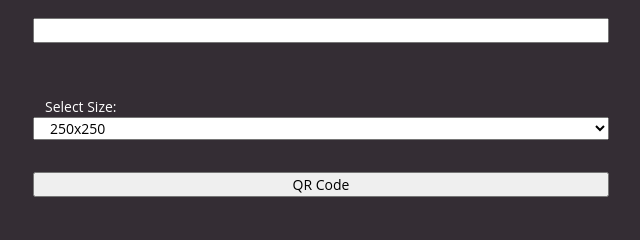
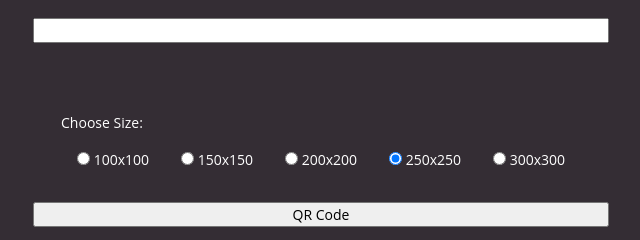
Before and after one commit to meriam-hamdaoui/QRCode, a plain HTML site: page index.html in a window 1280 px wide. Shown: the part 128-368 px from the top of the page, without its empty margins (319-959 px from the left). Drawn offline with nearby package versions, Linux system fonts and the light colour scheme.

Commit message:
from select to radio box

```diff
--- a/index.html
+++ b/index.html
@@ -24,6 +24,63 @@
       </div>
 
       <div class="row p-3 text-left flex-column">
+        <label class="m-3">Choose Size:</label>
+        <div class="d-flex flex-row justify-content-evenly">
+          <div>
+            <input
+              type="radio"
+              class="size"
+              id="size100"
+              name="size"
+              value="100"
+            />
+            <label for="size100">100x100</label>
+          </div>
+          <div>
+            <input
+              type="radio"
+              class="size"
+              id="size150"
+              name="size"
+              value="150"
+            />
+            <label for="size150">150x150</label>
+          </div>
+          <div>
+            <input
+              type="radio"
+              class="size"
+              id="size200"
+              name="size"
+              value="200"
+            />
+            <label for="size200">200x200</label>
+          </div>
+          <div>
+            <input
+              type="radio"
+              class="size"
+              id="size250"
+              name="size"
+              value="250"
+              checked
+            />
+            <label for="size250">250x250</label>
+          </div>
+          <div>
+            <input
+              type="radio"
+              class="size"
+              id="size300"
+              name="size"
+              value="300"
+            />
+            <label for="size300">300x300</label>
+          </div>
+        </div>
+      </div>
+
+      <!-- <div class="row p-3 text-left flex-column">
         <label for="size">Select Size:</label>
         <select id="size" name="size">
           <option value="100">100x100</option>
@@ -32,7 +89,7 @@
           <option value="250" selected>250x250</option>
           <option value="300">300x300</option>
         </select>
-      </div>
+      </div> -->
 
       <div class="row p-3 text-left flex-column">
         <input type="submit" value="QR Code" onclick="generateQRCode()" />
--- a/js/script.js
+++ b/js/script.js
@@ -9,8 +9,11 @@ function generateQRCode() {
     alert("Please enter a message to generate a QR code.");
     return;
   }
+  // code for select tag
+  // var qrSize = document.getElementById("size").value;
 
-  var qrSize = document.getElementById("size").value;
+  // code for radio button
+  var qrSize = document.querySelector('input[name="size"]:checked').value;
 
   var qrCode = document.getElementById("qrCode");
   qrCode.src = qrAPI(qrMsg, qrSize);
@@ -19,9 +22,3 @@ function generateQRCode() {
   // var message = document.getElementById("showMsg");
   // message.innerHTML = showMe;
 }
-function showQR() {
-  var showMe = document.getElementById("QRtxt").value;
-  var qrCode = document.getElementById("qrCode");
-  qrCode.src = qrAPI(showMe, 300);
-  qrCode.style.display = "block";
-}
```
Also changed, not shown: cheet.txt (deleted).
